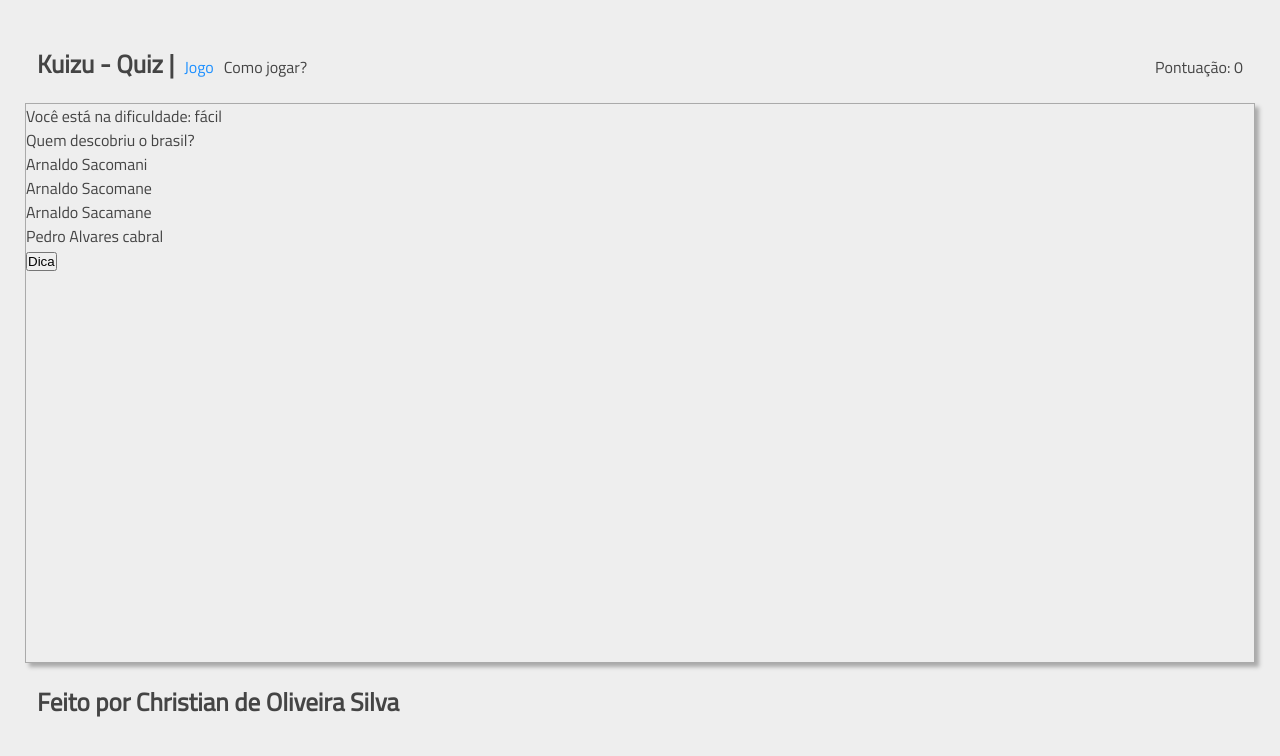
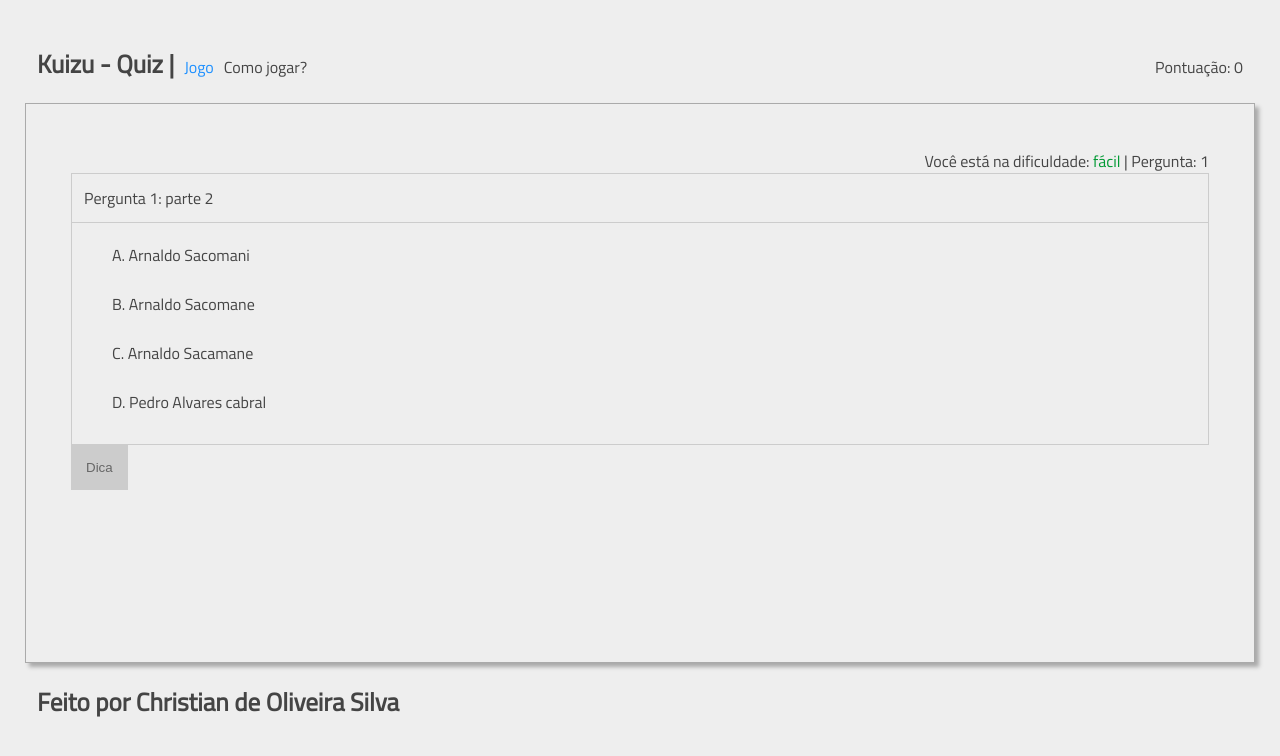
Before and after one commit to ChristianOliveiraSilva/Kuizu, a Vue app: page / in a window 1280 px wide. Both pictures are taken after a click on the element "Fácil". Shown: the top 756 px of the page. Built offline with nearby package versions, Linux system fonts and the light colour scheme.

Commit message:
Adding first question layout

```diff
--- a/src/components/Question.vue
+++ b/src/components/Question.vue
@@ -1,39 +1,91 @@
 <script setup>
     import { ref, computed } from 'vue'
 
-    const { question, mode, choose } = defineProps(['question', 'mode', 'choose'])
+    const { question, mode, choose, questionNumber } = defineProps(['question', 'mode', 'choose', 'questionNumber'])
+
 
     const shouldShowTip = ref(false)
-
 
     const showTip = () => {
         shouldShowTip.value = true
     }
 
+
+
     const getMode = computed(() => {
         return ['fácil', 'médio', 'díficil'][mode] || 'Erro...🙄'
     })
+
+    const getColorMode = computed(() => {
+        return ['easy-color', 'medium-color', 'hard-color'][mode]
+    })
+
+    const getLetter = (value) => {
+        return ['A.', 'B.', 'C.', 'D.'][value] || 'Erro...🙄'
+    }
 </script>
 
 <template>
-    <header class="container">
-        <div>Você está na dificuldade: {{getMode}}</div>
-        <div>
-            {{question.question}}
+    <header class="">
+        <p class="mode-and-number">Você está na dificuldade: <span :class="getColorMode">{{getMode}}</span> | Pergunta: {{questionNumber}}</p>
+
+        <div class="question">
+            <p>
+                Pergunta {{questionNumber}}: {{question.question}}
+            </p>
         </div>
     </header>
-    <section>
-        <div v-for="(options, index) in question.options" :key="index" @click="choose(index)">
-            {{options}}
+    <section class="option-container">
+        <div class="option" v-for="(options, index) in question.options" :key="index" @click="choose(index)">
+            {{getLetter(index)}} {{options}}
         </div>
     </section>
     <footer>
-        <div v-show="question.tip">
-            <button class="btn-tip" @click="showTip">Dica</button>
-            <div v-show="shouldShowTip" class="tip-container">{{question.tip}}</div>
+        <div v-show="question.tip" class="tip-container">
+            <button class="btn-tip" @click="showTip" v-show="!shouldShowTip">Dica</button>
+            <div v-show="shouldShowTip">{{question.tip}}</div>
         </div>
     </footer>
 </template>
 
 <style>
+
+.question-container {  /* out of this component */
+    padding: 45px;
+}
+
+.mode-and-number {
+    text-align: right;
+}
+
+.question {
+    padding: 12px;
+    border: 1px solid #ccc;
+}
+
+.option-container {
+    border: 1px solid #ccc;
+    border-top: 0;
+    padding: 5px 30px 15px;
+}
+
+.option {
+    margin-block: 5px;
+    padding: 10px;
+    cursor: pointer;
+    transition: .5s;
+}
+
+.option:hover {
+    background-color: #ccc;
+}
+
+.btn-tip {
+    padding: 15px;
+    border: 0;
+    background-color: #ccc;
+    color: #666;
+    cursor: pointer;
+}
+
 </style>
--- a/src/components/QuestionManager.vue
+++ b/src/components/QuestionManager.vue
@@ -1,6 +1,6 @@
 <script setup>
     import Question from "./Question.vue";
-    import { ref, computed } from 'vue'
+    import { ref } from 'vue'
 
     import { questions as easyQuestions} from "../questions/easy/question"
     import { questions as mediumQuestions} from "../questions/medium/question"
@@ -14,11 +14,12 @@
 
     const changeMode = function(newMode) {
         mode.value = newMode
-        question.value = currentQuestion()
+        question.value = getQuestion()
     }
 
-    const currentQuestion = () => {
+    const getQuestion = () => {
         let questions = [];
+        questionNumber.value++
 
         switch (mode.value) {
             case 0:
@@ -32,7 +33,6 @@
                 break;
             default:
                 throw new Error('Bug')
-                break;
         }
 
         return questions[Math.floor(Math.random() * questions.length)]
@@ -45,7 +45,7 @@
             alert('você errou!')
         }
 
-        question.value = currentQuestion()
+        question.value = getQuestion()
     }
 </script>
 
@@ -55,8 +55,8 @@
         <div class="mode medium-hover" @click="changeMode(1)">Médio</div>
         <div class="mode hard-hover" @click="changeMode(2)">Díficil</div>
     </div>
-    <div v-else class="">
-        <Question :question="question" :mode="mode" :choose="choose" />
+    <div v-else class="question-container">
+        <Question :question="question" :mode="mode" :choose="choose" :questionNumber="questionNumber" />
     </div>
 </template>
 
@@ -97,5 +97,17 @@
         color: white;
     }
 
+    .easy-color {
+        color: var(--easy-color);
+    }
+
+    .medium-color {
+        color: var(--medium-color);
+    }
+
+    .hard-color {
+        color: var(--hard-color);
+    }
+
 
 </style>
```
